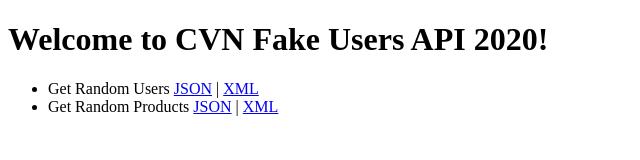
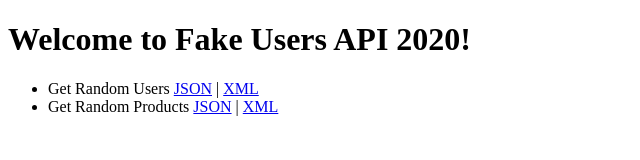
Before and after one commit to rkeller1/RandomDemoApi2019, a website: page src/frontend/index.html in a window 1280 px wide. Shown: the whole page, without its empty margins (0-640 px from the left). Drawn offline with Linux system fonts and the light colour scheme.

Commit message:
Removed CVN Flag

```diff
--- a/src/frontend/index.html
+++ b/src/frontend/index.html
@@ -8,7 +8,7 @@
 </head>
 
 <body>
-	<h1>Welcome to CVN Fake Users API 2020!</h1>
+	<h1>Welcome to Fake Users API 2020!</h1>
 	<ul>
 		<li>
 			Get Random Users <a href="/users">JSON</a> | <a href="/users?format=xml">XML</a>
```
